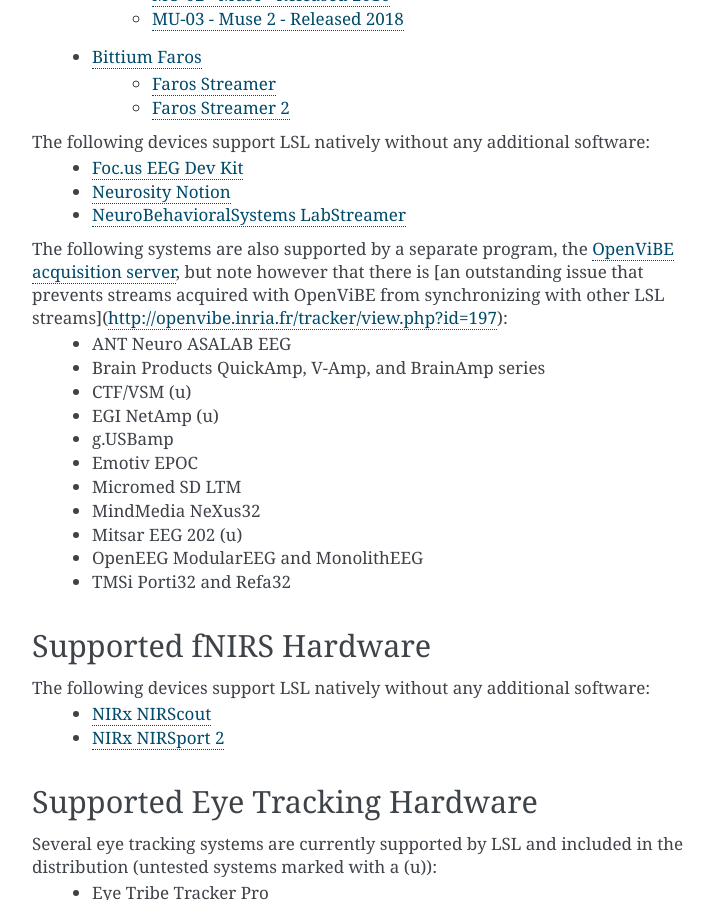
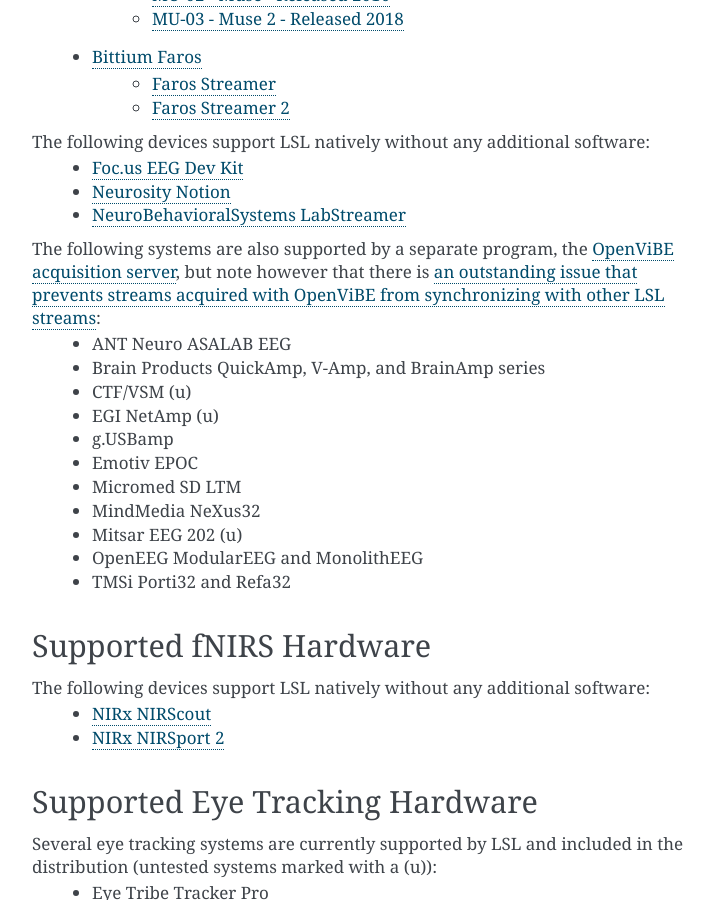
Before and after one commit to sccn/labstreaminglayer, a Sphinx documentation site: the page built from docs/info/supported_devices.rst, in a window 1280 px wide and 900 px high, scrolled down 1342 px. Shown: the whole window, without its empty margins (388-1102 px from the left). Built offline with Sphinx 7.4.7, drawn with Linux system fonts in a browser that asks for light colours; pages that are not in the unit, such as notebooks, are missing from menus.

Commit message:
Update supported_devices.rst

```diff
--- a/docs/info/supported_devices.rst
+++ b/docs/info/supported_devices.rst
@@ -58,7 +58,7 @@
   * `NeuroBehavioralSystems LabStreamer <https://www.neurobs.com/menu_presentation/menu_hardware/labstreamer>`__
 
 
-The following systems are also supported by a separate program, the :doc:`OpenViBE acquisition server <ovas>`, but note however that there is [an outstanding issue that prevents streams acquired with OpenViBE from synchronizing with other LSL streams](http://openvibe.inria.fr/tracker/view.php?id=197):
+The following systems are also supported by a separate program, the :doc:`OpenViBE acquisition server <ovas>`, but note however that there is `an outstanding issue that prevents streams acquired with OpenViBE from synchronizing with other LSL streams <http://openvibe.inria.fr/tracker/view.php?id=197>`__:
   * ANT Neuro ASALAB EEG
   * Brain Products QuickAmp, V-Amp, and BrainAmp series
   * CTF/VSM (u)
```
